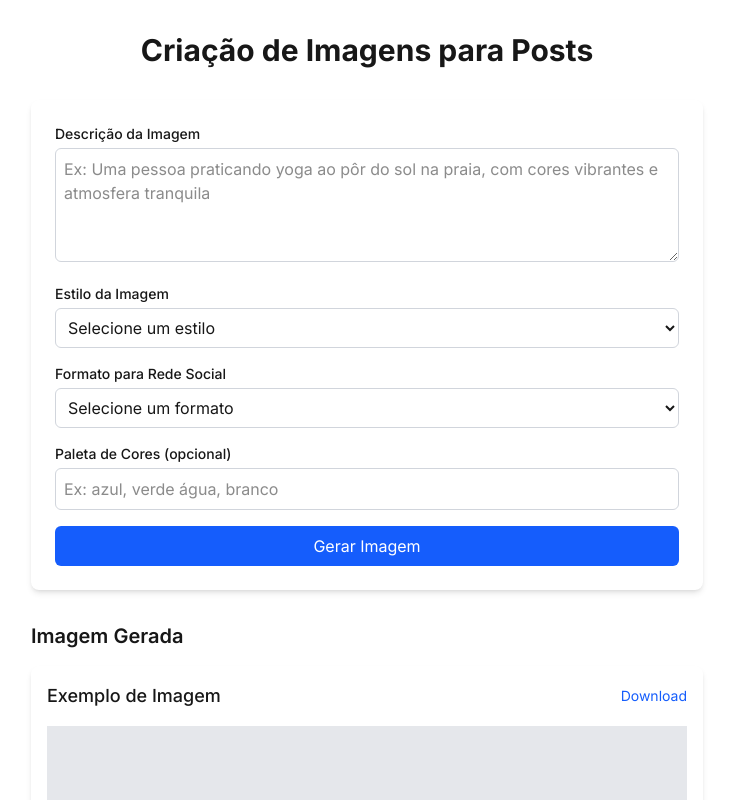
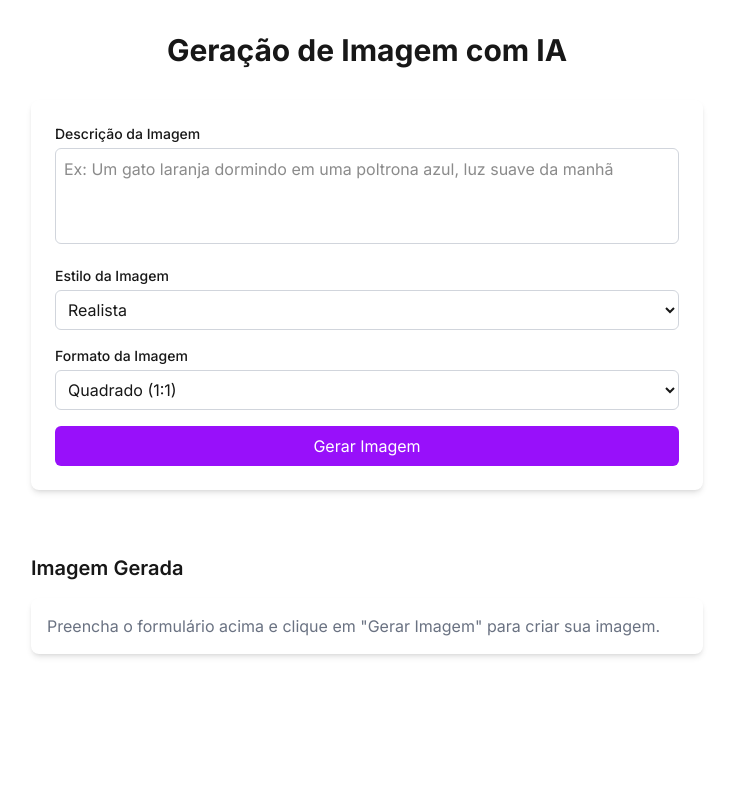
Before and after one commit to philipecristiano/sistema-conteudo-redes-ssociais, a Next.js app: page /criacao-imagens in a window 1280 px wide. Shown: the top 800 px of the page, without its empty margins (273-1006 px from the left). Built offline with nearby package versions, Linux system fonts and the light colour scheme.

Commit message:
Update page.tsx
Atualiza página de criação de imagens com formulário funcional").

```diff
--- a/app/criacao-imagens/page.tsx
+++ b/app/criacao-imagens/page.tsx
@@ -1,20 +1,80 @@
-export default function CriacaoImagensPage() {
+'use client';
+
+import { useState } from 'react';
+
+export default function GeracaoImagemPage() {
+  const [prompt, setPrompt] = useState('');
+  const [estilo, setEstilo] = useState('realista'); // Valor padrão
+  const [tamanho, setTamanho] = useState('quadrado'); // Valor padrão
+  const [generatedImageUrl, setGeneratedImageUrl] = useState('');
+  const [isLoading, setIsLoading] = useState(false);
+  const [error, setError] = useState('');
+
+  const handleGenerateImage = async (e: React.FormEvent) => {
+    e.preventDefault();
+
+    setGeneratedImageUrl(''); // Limpa imagem gerada anteriormente
+    setError(''); // Limpa erros anteriores
+
+    if (!prompt) {
+      setError('Por favor, informe uma descrição para gerar a imagem.');
+      return;
+    }
+
+    setIsLoading(true);
+
+    try {
+      // Construção do prompt completo com estilo e tamanho
+      const fullPrompt = `${prompt}, estilo ${estilo}, formato ${tamanho}`;
+
+      const response = await fetch('/api/generate-image', {
+        method: 'POST',
+        headers: {
+          'Content-Type': 'application/json',
+        },
+        body: JSON.stringify({ prompt: fullPrompt }),
+      });
+
+      if (!response.ok) {
+        let errorMsg = 'Erro ao gerar imagem com IA.';
+        try {
+          const errorData = await response.json();
+          errorMsg = errorData.error || errorMsg;
+        } catch (parseError) {
+          // Ignora erro de parse, mantém a mensagem genérica
+        }
+        throw new Error(errorMsg);
+      }
+
+      const data = await response.json();
+      setGeneratedImageUrl(data.imageUrl);
+
+    } catch (err) {
+      setError((err instanceof Error ? err.message : 'Ocorreu um erro inesperado.'));
+    } finally {
+      setIsLoading(false);
+    }
+  };
+
   return (
     <main className="flex min-h-screen flex-col items-center p-8">
-      <h1 className="text-3xl font-bold mb-8">Criação de Imagens para Posts</h1>
+      <h1 className="text-3xl font-bold mb-8">Geração de Imagem com IA</h1>
 
-      <div className="w-full max-w-2xl bg-white p-6 rounded-lg shadow-md">
-        <form className="space-y-4">
+      {/* Formulário de Geração de Imagem */}
+      <div className="w-full max-w-2xl bg-white p-6 rounded-lg shadow-md mb-8">
+        <form className="space-y-4" onSubmit={handleGenerateImage}>
           <div>
-            <label htmlFor="descricao" className="block text-sm font-medium mb-1">
+            <label htmlFor="prompt" className="block text-sm font-medium mb-1">
               Descrição da Imagem
             </label>
             <textarea
-              id="descricao"
-              rows={4}
-              placeholder="Ex: Uma pessoa praticando yoga ao pôr do sol na praia, com cores vibrantes e atmosfera tranquila"
-              className="w-full p-2 border border-gray-300 rounded-md"
-            ></textarea>
+              id="prompt"
+              value={prompt}
+              onChange={(e) => setPrompt(e.target.value)}
+              placeholder="Ex: Um gato laranja dormindo em uma poltrona azul, luz suave da manhã"
+              className="w-full p-2 border border-gray-300 rounded-md h-24 resize-none"
+              required
+            />
           </div>
 
           <div>
@@ -23,69 +83,88 @@ export default function CriacaoImagensPage() {
             </label>
             <select
               id="estilo"
+              value={estilo}
+              onChange={(e) => setEstilo(e.target.value)}
               className="w-full p-2 border border-gray-300 rounded-md"
             >
-              <option value="">Selecione um estilo</option>
-              <option value="fotografico">Fotográfico</option>
-              <option value="ilustracao">Ilustração</option>
+              <option value="realista">Realista</option>
+              <option value="cartoon">Cartoon</option>
+              <option value="aquarela">Aquarela</option>
+              <option value="digital art">Arte Digital</option>
               <option value="minimalista">Minimalista</option>
-              <option value="3d">3D Render</option>
-              <option value="cartoon">Cartoon</option>
             </select>
           </div>
 
           <div>
-            <label htmlFor="formato" className="block text-sm font-medium mb-1">
-              Formato para Rede Social
+            <label htmlFor="tamanho" className="block text-sm font-medium mb-1">
+              Formato da Imagem
             </label>
             <select
-              id="formato"
+              id="tamanho"
+              value={tamanho}
+              onChange={(e) => setTamanho(e.target.value)}
               className="w-full p-2 border border-gray-300 rounded-md"
             >
-              <option value="">Selecione um formato</option>
-              <option value="instagram-feed">Instagram Feed (1:1)</option>
-              <option value="instagram-story">Instagram Story (9:16)</option>
-              <option value="facebook">Facebook (16:9)</option>
-              <option value="linkedin">LinkedIn (1.91:1)</option>
-              <option value="twitter">Twitter (16:9)</option>
+              <option value="quadrado">Quadrado (1:1)</option>
+              <option value="paisagem">Paisagem (16:9)</option>
+              <option value="retrato">Retrato (9:16)</option>
+              <option value="banner">Banner (3:1)</option>
             </select>
-          </div>
-
-          <div>
-            <label htmlFor="cores" className="block text-sm font-medium mb-1">
-              Paleta de Cores (opcional)
-            </label>
-            <input
-              type="text"
-              id="cores"
-              placeholder="Ex: azul, verde água, branco"
-              className="w-full p-2 border border-gray-300 rounded-md"
-            />
           </div>
 
           <button
             type="submit"
-            className="w-full bg-blue-600 text-white py-2 px-4 rounded-md hover:bg-blue-700"
+            className="w-full bg-purple-600 text-white py-2 px-4 rounded-md hover:bg-purple-700 disabled:opacity-50 disabled:cursor-not-allowed"
+            disabled={isLoading}
           >
-            Gerar Imagem
+            {isLoading ? 'Gerando...' : 'Gerar Imagem'}
           </button>
+
+          {/* Mostra a mensagem de erro, se houver */}
+          {error && (
+            <div className="mt-4 p-3 text-red-700 bg-red-100 border border-red-300 rounded-md">
+              {error}
+            </div>
+          )}
         </form>
       </div>
 
+      {/* Área de Resultados da Geração de Imagem */}
       <div className="w-full max-w-2xl mt-8">
         <h2 className="text-xl font-semibold mb-4">Imagem Gerada</h2>
-        <div className="bg-white p-4 rounded-lg shadow-md">
-          <div className="flex justify-between items-center mb-4">
-            <h3 className="text-lg font-medium">Exemplo de Imagem</h3>
-            <button className="text-sm text-blue-600 hover:underline">Download</button>
-          </div>
-          <div className="aspect-square bg-gray-200 flex items-center justify-center">
-            <p className="text-gray-500 text-center p-4">
-              A imagem gerada aparecerá aqui após o processamento.<br />
-              Você poderá baixá-la e usá-la diretamente em suas redes sociais.
+
+        {!isLoading && !generatedImageUrl && !error && (
+          <div className="bg-white p-4 rounded-lg shadow-md">
+            <p className="text-gray-500">
+              Preencha o formulário acima e clique em "Gerar Imagem" para criar sua imagem.
             </p>
           </div>
-        </div>
+        )}
+        {isLoading && (
+           <div className="bg-white p-4 rounded-lg shadow-md text-center">
+            <p className="text-blue-600">Gerando imagem...</p>
+          </div>
+        )}
+
+        {generatedImageUrl && (
+          <div className="bg-white p-4 rounded-lg shadow-md border border-gray-200">
+            <img
+              src={generatedImageUrl}
+              alt="Imagem gerada pela IA"
+              className="w-full h-auto rounded-md"
+            />
+            <div className="mt-4 flex justify-between items-center">
+              <p className="text-sm text-gray-600">Imagem gerada com sucesso!</p>
+              <a
+                href={generatedImageUrl}
+                download="imagem-gerada.png"
+                className="bg-blue-600 text-white px-4 py-2 rounded-md hover:bg-blue-700 text-sm"
+              >
+                Baixar Imagem
+              </a>
+            </div>
+          </div>
+        )}
       </div>
     </main>
   );
```
